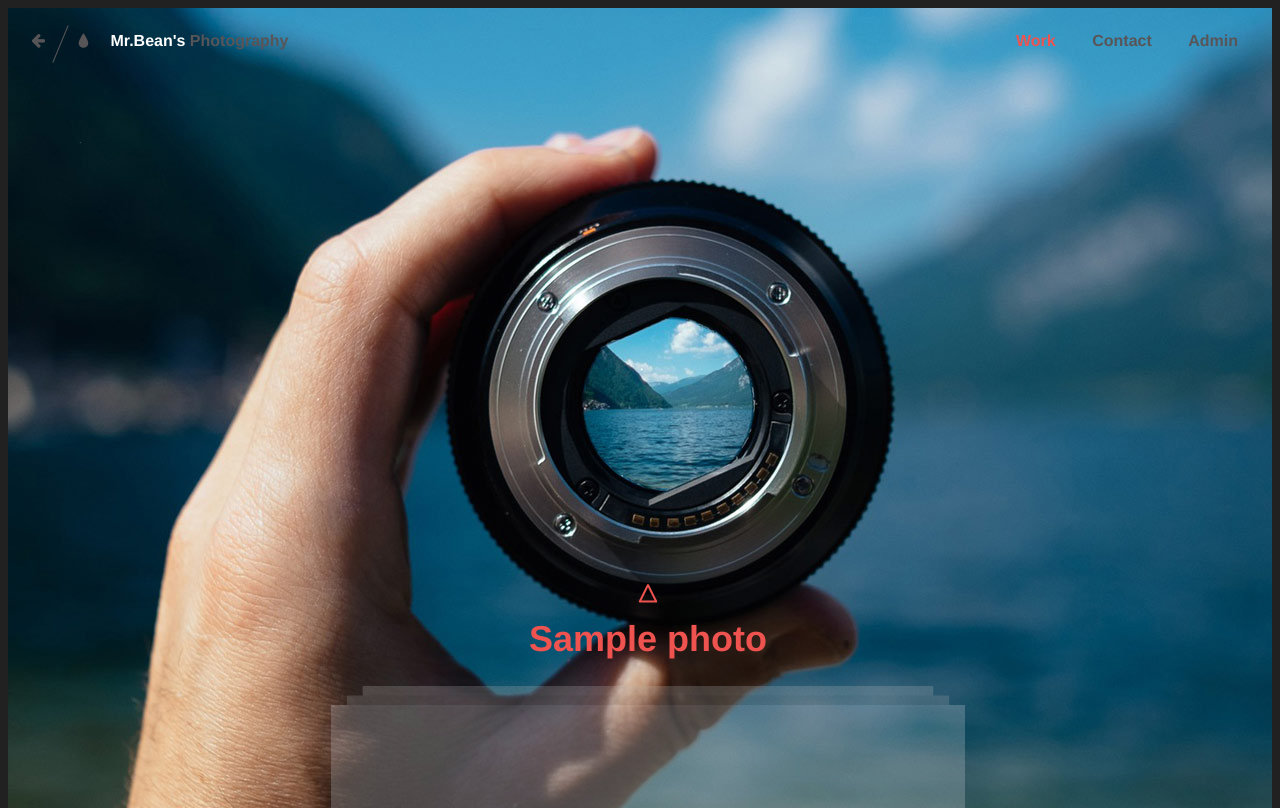
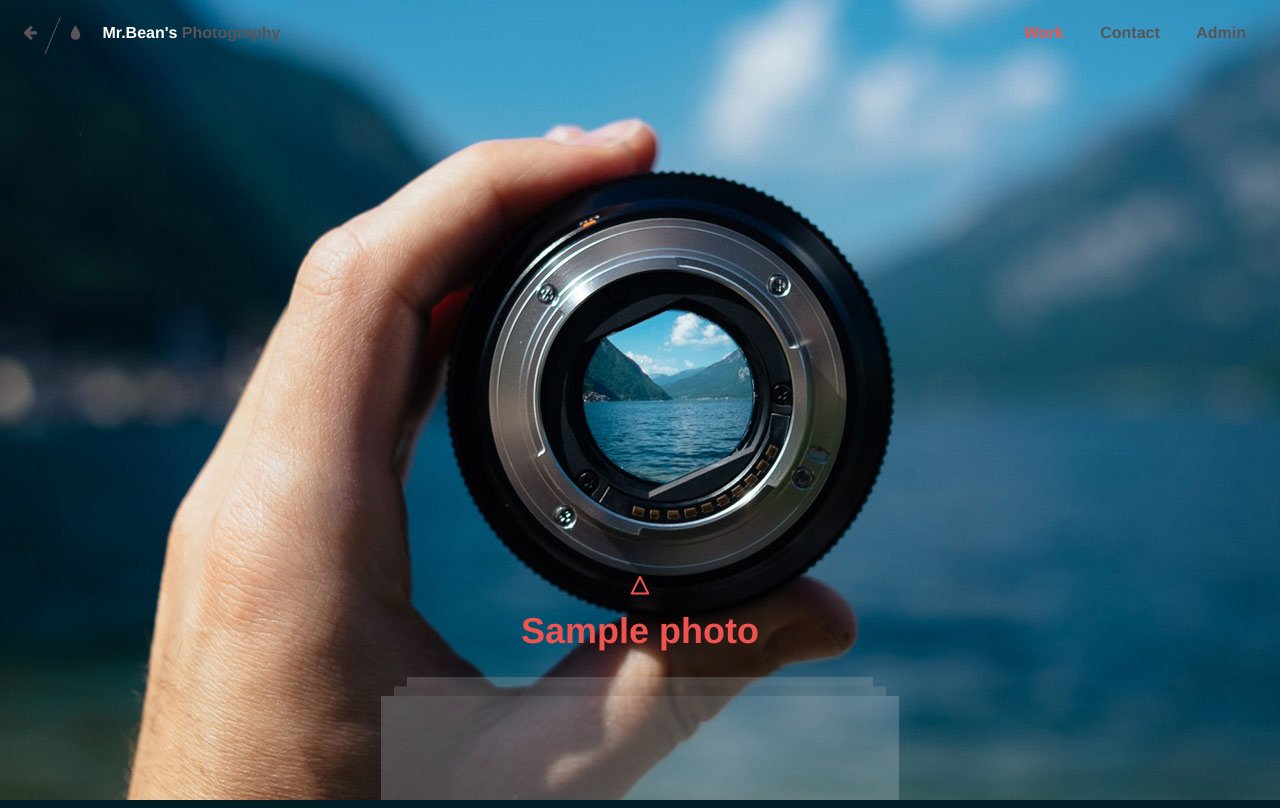
Before and after one commit to BeanWei/Mr.Bean, a Python web app: template app/templates/photo_list.html in a window 1280 px wide. Run offline with Jinja, Linux system fonts and the light colour scheme; the template is opened without the code that fills it: most values are stand-ins (such as "Sample title", 1, 10 or a date in 2020); grey boxes marked "Sample" are stand-in pictures; some libraries are stand-ins or nearby versions; some web fonts are replaced.

Commit message:
todo: ui style

```diff
--- a/app/__init__.py
+++ b/app/__init__.py
@@ -21,7 +21,8 @@
     moment.init_app(app)
 
     from app.main import bp as main_bp
-    app.register_blueprint(main_bp, url_prefix='/')
+    #app.register_blueprint(main_bp, url_prefix='/')
+    app.register_blueprint(main_bp)
 
     #根据生产环境决定是否保存logs信息
     if not app.debug:
--- a/app/static/css/main.css
+++ b/app/static/css/main.css
@@ -1,3 +1,85 @@
+/* cyrillic-ext */
+@font-face {
+  font-family: 'Montserrat';
+  font-style: normal;
+  font-weight: 400;
+  src: local('Montserrat Regular'), local('Montserrat-Regular'), url(https://fonts.gstatic.com/s/montserrat/v12/JTUSjIg1_i6t8kCHKm459WRhyzbi.woff2) format('woff2');
+  unicode-range: U+0460-052F, U+1C80-1C88, U+20B4, U+2DE0-2DFF, U+A640-A69F, U+FE2E-FE2F;
+}
+/* cyrillic */
+@font-face {
+  font-family: 'Montserrat';
+  font-style: normal;
+  font-weight: 400;
+  src: local('Montserrat Regular'), local('Montserrat-Regular'), url(https://fonts.gstatic.com/s/montserrat/v12/JTUSjIg1_i6t8kCHKm459W1hyzbi.woff2) format('woff2');
+  unicode-range: U+0400-045F, U+0490-0491, U+04B0-04B1, U+2116;
+}
+/* vietnamese */
+@font-face {
+  font-family: 'Montserrat';
+  font-style: normal;
+  font-weight: 400;
+  src: local('Montserrat Regular'), local('Montserrat-Regular'), url(https://fonts.gstatic.com/s/montserrat/v12/JTUSjIg1_i6t8kCHKm459WZhyzbi.woff2) format('woff2');
+  unicode-range: U+0102-0103, U+0110-0111, U+1EA0-1EF9, U+20AB;
+}
+/* latin-ext */
+@font-face {
+  font-family: 'Montserrat';
+  font-style: normal;
+  font-weight: 400;
+  src: local('Montserrat Regular'), local('Montserrat-Regular'), url(https://fonts.gstatic.com/s/montserrat/v12/JTUSjIg1_i6t8kCHKm459Wdhyzbi.woff2) format('woff2');
+  unicode-range: U+0100-024F, U+0259, U+1E00-1EFF, U+2020, U+20A0-20AB, U+20AD-20CF, U+2113, U+2C60-2C7F, U+A720-A7FF;
+}
+/* latin */
+@font-face {
+  font-family: 'Montserrat';
+  font-style: normal;
+  font-weight: 400;
+  src: local('Montserrat Regular'), local('Montserrat-Regular'), url(https://fonts.gstatic.com/s/montserrat/v12/JTUSjIg1_i6t8kCHKm459Wlhyw.woff2) format('woff2');
+  unicode-range: U+0000-00FF, U+0131, U+0152-0153, U+02BB-02BC, U+02C6, U+02DA, U+02DC, U+2000-206F, U+2074, U+20AC, U+2122, U+2191, U+2193, U+2212, U+2215, U+FEFF, U+FFFD;
+}
+/* cyrillic-ext */
+@font-face {
+  font-family: 'Montserrat';
+  font-style: normal;
+  font-weight: 700;
+  src: local('Montserrat Bold'), local('Montserrat-Bold'), url(https://fonts.gstatic.com/s/montserrat/v12/JTURjIg1_i6t8kCHKm45_dJE3gTD_u50.woff2) format('woff2');
+  unicode-range: U+0460-052F, U+1C80-1C88, U+20B4, U+2DE0-2DFF, U+A640-A69F, U+FE2E-FE2F;
+}
+/* cyrillic */
+@font-face {
+  font-family: 'Montserrat';
+  font-style: normal;
+  font-weight: 700;
+  src: local('Montserrat Bold'), local('Montserrat-Bold'), url(https://fonts.gstatic.com/s/montserrat/v12/JTURjIg1_i6t8kCHKm45_dJE3g3D_u50.woff2) format('woff2');
+  unicode-range: U+0400-045F, U+0490-0491, U+04B0-04B1, U+2116;
+}
+/* vietnamese */
+@font-face {
+  font-family: 'Montserrat';
+  font-style: normal;
+  font-weight: 700;
+  src: local('Montserrat Bold'), local('Montserrat-Bold'), url(https://fonts.gstatic.com/s/montserrat/v12/JTURjIg1_i6t8kCHKm45_dJE3gbD_u50.woff2) format('woff2');
+  unicode-range: U+0102-0103, U+0110-0111, U+1EA0-1EF9, U+20AB;
+}
+/* latin-ext */
+@font-face {
+  font-family: 'Montserrat';
+  font-style: normal;
+  font-weight: 700;
+  src: local('Montserrat Bold'), local('Montserrat-Bold'), url(https://fonts.gstatic.com/s/montserrat/v12/JTURjIg1_i6t8kCHKm45_dJE3gfD_u50.woff2) format('woff2');
+  unicode-range: U+0100-024F, U+0259, U+1E00-1EFF, U+2020, U+20A0-20AB, U+20AD-20CF, U+2113, U+2C60-2C7F, U+A720-A7FF;
+}
+/* latin */
+@font-face {
+  font-family: 'Montserrat';
+  font-style: normal;
+  font-weight: 700;
+  src: local('Montserrat Bold'), local('Montserrat-Bold'), url(https://fonts.gstatic.com/s/montserrat/v12/JTURjIg1_i6t8kCHKm45_dJE3gnD_g.woff2) format('woff2');
+  unicode-range: U+0000-00FF, U+0131, U+0152-0153, U+02BB-02BC, U+02C6, U+02DA, U+02DC, U+2000-206F, U+2074, U+20AC, U+2122, U+2191, U+2193, U+2212, U+2215, U+FEFF, U+FFFD;
+}
+
+
 /* Fonts & icons */
 @font-face {
 	font-weight: normal;
@@ -8,13 +90,14 @@
 }
 
 @font-face {
-    font-family: 'Glyphicons Halflings';
-    src: url(../fonts/glyphicons/glyphicons-halflings-regular.eot);
-    src: url(../fonts/glyphicons/glyphicons-halflings-regular.eot?#iefix) format('embedded-opentype'),
-    url(../fonts/glyphicons/glyphicons-halflings-regular.woff2) format('woff2'),
-    url(../fonts/glyphicons/glyphicons-halflings-regular.woff) format('woff'),
-    url(../fonts/glyphicons/glyphicons-halflings-regular.ttf) format('truetype'),
-    url(../fonts/glyphicons/glyphicons-halflings-regular.svg#glyphicons_halflingsregular) format('svg');
+	font-family: 'camera-icons';
+	src:url('../fonts/camera-icons/camera-icons.eot?7h6q4p');
+	src:url('../fonts/camera-icons/camera-icons.eot?#iefix7h6q4p') format('embedded-opentype'),
+		url('../fonts/camera-icons/camera-icons.woff?7h6q4p') format('woff'),
+		url('../fonts/camera-icons/camera-icons.ttf?7h6q4p') format('truetype'),
+		url('../fonts/camera-icons/camera-icons.svg?7h6q4p#camera-icons') format('svg');
+	font-weight: normal;
+	font-style: normal;
 }
 
 /* Helpers & resets */
@@ -298,7 +375,7 @@
 }
 
 .stack {
-    width: 55%;
+	width: 45%;
 	min-width: 300px;
 	height: 100%;
 	text-align: center;
@@ -346,11 +423,11 @@
 	margin: 0 0 0 -15px;
 	left: 50%;
 	top: 10px;
-    background: url(../image/arrow-colored.svg) no-repeat center center;
+	background: url(../img/arrow-colored.svg) no-repeat center center;
 	-webkit-transition: -webkit-transform 0.5s, opacity 0.3s;
 	transition: transform 0.5s, opacity 0.3s;
-    -webkit-transition-timing-function: cubic-bezier(0.6, 0, 0.4, 1);
-    transition-timing-function: cubic-bezier(0.6, 0, 0.4, 1);
+	-webkit-transition-timing-function: cubic-bezier(0.6,0,0.4,1);
+	transition-timing-function: cubic-bezier(0.6,0,0.4,1);
 }
 
 .item-clickable .stack.is-selected .stack-title::before {
@@ -358,27 +435,27 @@
 }
 
 .move-items .is-selected .stack-title::before {
-    -webkit-transform: rotate3d(0, 0, 1, 180deg);
-    transform: rotate3d(0, 0, 1, 180deg);
+	-webkit-transform: rotate3d(0,0,1,180deg);
+	transform: rotate3d(0,0,1,180deg);
 }
 
 .stack.stack-prev .stack-title::after,
 .stack.stack-next .stack-title::after {
 	content: '';
 	top: 1.65em;
-    background: url(../image/arrow-gray.svg) no-repeat center center;
+	background: url(../img/arrow-gray.svg) no-repeat center center;
 }
 
 .stack.stack-prev .stack-title::after {
 	right: 0;
-    -webkit-transform: rotate3d(0, 0, 1, -90deg);
-    transform: rotate3d(0, 0, 1, -90deg);
+	-webkit-transform: rotate3d(0,0,1,-90deg);
+	transform: rotate3d(0,0,1,-90deg);
 }
 
 .stack.stack-next .stack-title::after {
 	left: 0;
-    -webkit-transform: rotate3d(0, 0, 1, 90deg);
-    transform: rotate3d(0, 0, 1, 90deg);
+	-webkit-transform: rotate3d(0,0,1,90deg);
+	transform: rotate3d(0,0,1,90deg);
 }
 
 .stack.stack-prev .stack-title:hover::after,
--- a/app/templates/base.html
+++ b/app/templates/base.html
@@ -1,26 +1,29 @@
 <!DOCTYPE html>
-<html lang="en">
+<html lang="en" class="no-js">
 <head>
-    <meta charset="UTF-8">
-    <meta name="viewport" content="width=device-width, initial-scale=1.0">
-    <meta http-equiv="X-UA-Compatible" content="ie=edge">
-    <title>Mr.Bean</title>
-    <link rel="shortcut icon" href="/static/image/favicon.ico">
-    <link rel="stylesheet" type="text/css" href="/static/css/flickity.css"/>
-    <link rel="stylesheet" type="text/css" href="/static/css/main.css"/>
-    <link rel="stylesheet" type="text/css" href="/static/css/font-awesome.min.css"/>
+	<meta charset="UTF-8" />
+	<meta http-equiv="X-UA-Compatible" content="IE=edge">
+	<meta name="viewport" content="width=device-width, initial-scale=1">
+	<title>Photography Website Concept</title>
+	<meta name="description" content="A photography-inspired website layout with an expanding stack slider and a background image tilt effect" />
+	<meta name="keywords" content="photography, template, layout, effect, expand, image stack, animation, flickity, tilt" />
+	<meta name="author" content="Codrops" />
+	<link rel="shortcut icon" href="/static/img/favicon.ico">
+	<link rel="stylesheet" type="text/css" href="/static/css/normalize.css" />
+	<link rel="stylesheet" type="text/css" href="/static/css/flickity.css" />
+	<link rel="stylesheet" type="text/css" href="/static/css/main.css" />
 	<script src="/static/js/modernizr.custom.js"></script>
     <style>
         .hero > div {
-            background: #212121 url(../static/image/bg.jpg) no-repeat 50% 0;
+            background: #212121 url(../static/img/bg.jpg) no-repeat 50% 0;
             -webkit-backface-visibility: hidden;
             backface-visibility: hidden;
         }
     </style>
-    <img class="loader" src="/static/image/three-dots.svg" width="60" alt="Loader image"/>
 </head>
 
 <body>
+    <div class="container">
         <div class="hero">
             <div class="hero__back hero__back--static"></div>
             <div class="hero__back hero__back--mover"></div>
@@ -40,11 +43,12 @@
         </header>
         {% block content %}{% endblock %}
         {% block footer %}{% endblock %}
-</body>
-
+    </div>
     {% block scripts %}
         <script src="/static/js/flickity.pkgd.min.js"></script>
         <script src="/static/js/smoothscroll.js"></script>
         <script src="/static/js/main.js"></script>
     {% endblock %}
+</body>
+
 </html>
--- a/app/templates/photo_list.html
+++ b/app/templates/photo_list.html
@@ -11,22 +11,22 @@
                         {% for photo in photos %}
                             <div class="item">
                                 <div class="item__content">
-                                    <img src="{{ photo.link }}" alt="{{ photo.title }}"/>
-                                    <h3 class="item__title">{{ photo.title }} <span
-                                            class="item__date">{{ photo.ctime }}</span>
+                                    <img src="{{ photo.link }}" alt="{{ photo.title }}" />
+                                    <h3 class="item__title">{{ photo.title }}
+                                        <span class="item__date">{{ photo.ctime }}</span>
                                     </h3>
                                     <div class="item__details">
-                                        <ul class="left-context">
+                                        <ul>
                                             <li>
-                                                <i class="icon-leaf"></i>
+                                                <i class="icon icon-aperture"></i>
                                                 <span> {{ photo.context }}</span>
                                             </li>
-                                            <li class="like">
-                                                <i class="icon-heart"></i>
+                                            <li>
+                                                <i class="icon icon-aperture"></i>
                                                 <span> {{ photo.like_count }}</span>
                                             </li>
                                             <li>
-                                                <i class="icon-tags"></i>
+                                                <i class="icon icon-aperture"></i>
                                                 {% for tag in photo.tags.all %}
                                                     <span> {{ tag }} </span>
                                                 {% endfor %}
@@ -42,9 +42,9 @@
                         </div>
                     {% endif %}
                 </div>
-
             {% endfor %}
         </div>
         <!-- /stacks-wrapper -->
     </div>
+    <img class="loader" src="/static/img/three-dots.svg" width="60" alt="Loader image" />
 {% endblock %}
```
Also changed, not shown: other parts of app/static/css/main.css (+67 -59 lines), app/main/routes.py (line endings or trailing spaces), app/static/css/font-awesome.min.css (deleted), app/static/img/arrow-colored.svg (renamed from app/static/image/arrow-colored.svg), app/static/img/arrow-gray.svg (renamed from app/static/image/arrow-gray.svg), app/static/img/bg.jpg (renamed from app/static/image/bg.jpg), app/static/img/favicon.ico (renamed from app/static/image/favicon.ico), app/static/img/icons.svg (renamed from app/static/image/icons.svg), app/static/img/media.png (renamed from app/static/image/media.png), app/static/img/three-dots.svg (renamed from app/static/image/three-dots.svg). Lines whose indentation alone changed are shown as unchanged.
